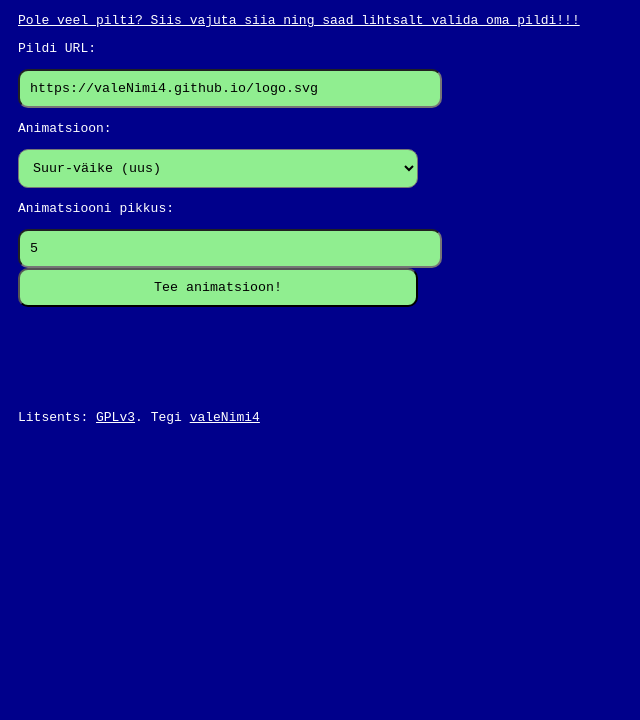
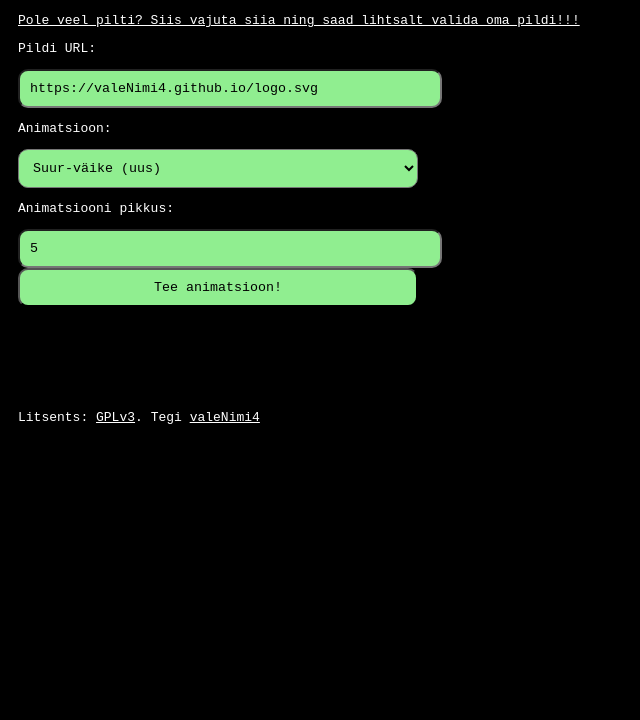
Before and after one commit to ValeNimi4/Ani2, a plain HTML site: page index.html in a window 1280 px wide. Shown: the part 80-800 px from the top of the page, without its empty margins (0-640 px from the left). Drawn offline with Linux system fonts and the light colour scheme.

Commit message:
Must taust

```diff
--- a/index.html
+++ b/index.html
@@ -1,13 +1,13 @@
 <!DOCTYPE html>
 <html>
 <head>
-<title>valeNimi4 ANI - Animeeri pilt naljakalt</title>
+<title>valeNimi4 Ani - Animeeri pilt naljakalt</title>
 <meta name="viewport" content="width=device-width, initial-scale=1.0" />
 <style>
 button, input, select {color: black; font-family: monospace; padding: 10px; border-radius: 10px; background-color: lightgreen; width: 25rem}
 button:hover, button:focus, input:focus, select:focus {background-color: lightblue}
 p,a:link,a,a:visited {font-family: monospace; color: white;}
-body {padding: 10px; background-color: darkblue}
+body {padding: 10px; background-color: black}
 </style>
 </head>
 <body>
```
